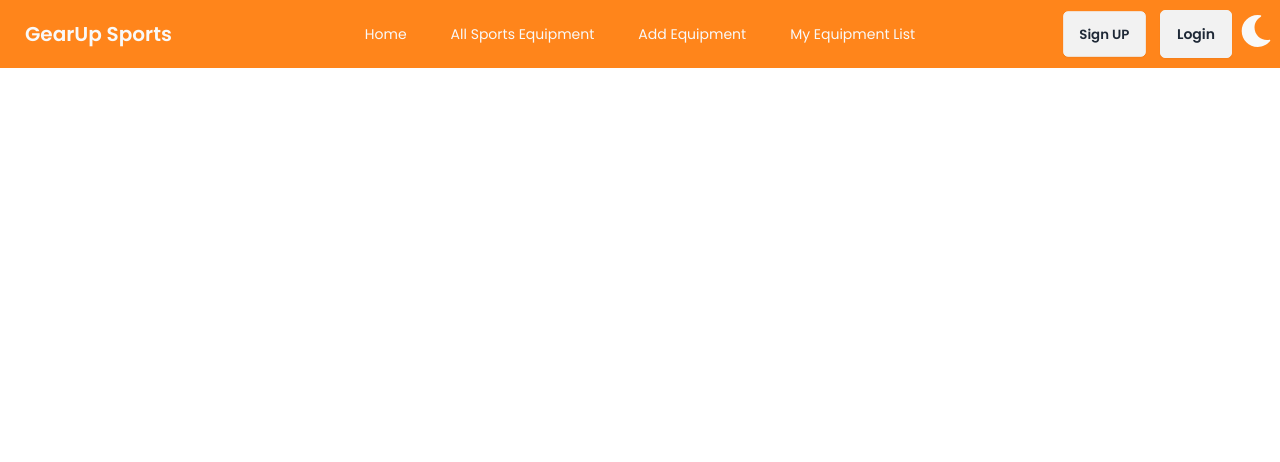
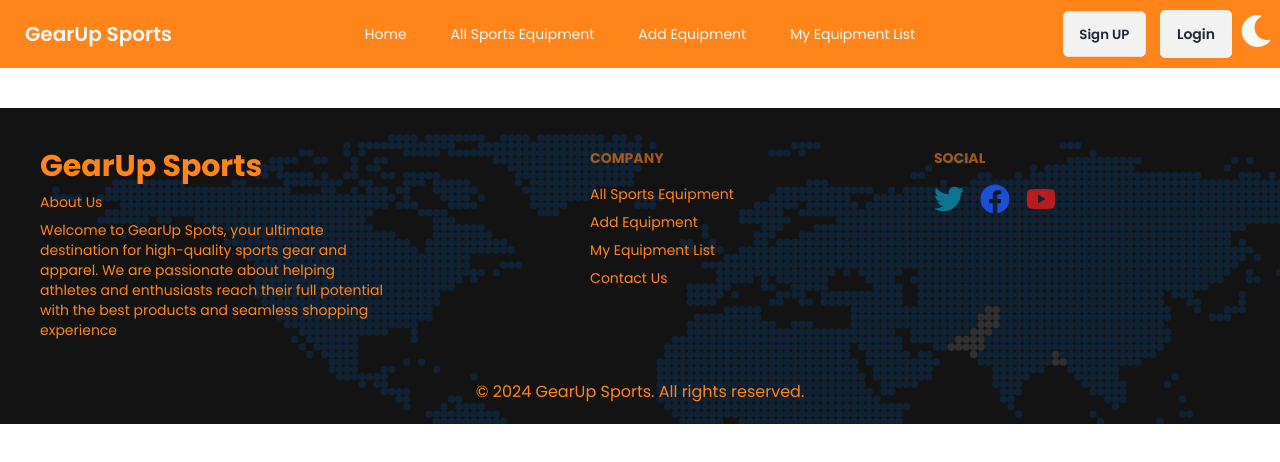
Before and after one commit to kobirul5/Gear-Up-Sports, a React (Vite) app: page /auth in a window 1280 px wide. Shown: the top 462 px of the page. Built offline with nearby package versions, Linux system fonts and the light colour scheme; no server answers.

Commit message:
fixed some issu for design and etc

```diff
--- a/src/components/Navbar.jsx
+++ b/src/components/Navbar.jsx
@@ -30,7 +30,7 @@ const Navbar = () => {
                     </div>
                     <ul
                         tabIndex={0}
-                        className="menu menu-sm dropdown-content bg-gray-600 text-white rounded-box z-[1] mt-3 w-52 p-2 shadow gap-3">
+                        className="menu menu-sm dropdown-content bg-btn-color text-white rounded-box z-10 mt-3 w-52 p-2 shadow gap-3">
                         <li><NavLink to="/">Home</NavLink></li>
                         <li><NavLink to="/allEquipment">All Sports Equipment</NavLink></li>
                         <li><NavLink to="/addEquipment">Add Equipment</NavLink></li>
--- a/src/layout/MainLayout.jsx
+++ b/src/layout/MainLayout.jsx
@@ -23,12 +23,15 @@ const MainLayout = () => {
                 <Outlet></Outlet>
             </section>
             <section
-            style={{
-                backgroundImage: `url(${FooterImg})`,
-            }}
+                style={{
+                    backgroundImage: `url(${FooterImg})`,
+                }}
+                className="mt-10"
             >
 
                 <Footer></Footer>
+                <p className="text-center text-primary pb-5">&copy; 2024 GearUp Sports. All rights reserved.</p>
+
             </section>
         </div>
     );
--- a/src/pages/AuthPage.jsx
+++ b/src/pages/AuthPage.jsx
@@ -1,11 +1,24 @@
 import { Outlet } from "react-router-dom";
 import Navbar from "../components/Navbar";
+import Footer from "../components/Footer";
+import FooterImg from "../assets/WorldMap.svg"
 
 const AuthPage = () => {
     return (
         <div>
             <Navbar></Navbar>
             <Outlet></Outlet>
+            <section
+            className="mt-10"
+                style={{
+                    backgroundImage: `url(${FooterImg})`,
+                }}
+            >
+
+                <Footer></Footer>
+                <p className="text-center text-primary pb-5">&copy; 2024 GearUp Sports. All rights reserved.</p>
+
+            </section>
         </div>
     );
 };
--- a/src/pages/ErroorPage.jsx
+++ b/src/pages/ErroorPage.jsx
@@ -2,6 +2,7 @@ import { Link } from "react-router-dom";
 import Footer from "../components/Footer";
 import Heading from "../components/Heading";
 import Navbar from "../components/Navbar";
+import FooterImg from "../assets/WorldMap.svg"
 
 const ErrorPage = () => {
     return (
@@ -18,7 +19,16 @@ const ErrorPage = () => {
                 ></Heading>
             </section>
 
-            <Footer></Footer>
+            <section
+                style={{
+                    backgroundImage: `url(${FooterImg})`,
+                }}
+            >
+
+                <Footer></Footer>
+                <p className="text-center text-primary pb-5">&copy; 2024 GearUp Sports. All rights reserved.</p>
+
+            </section>
 
         </div>
     );
--- a/src/pages/Login.jsx
+++ b/src/pages/Login.jsx
@@ -49,7 +49,7 @@ const Login = () => {
                 <div className="text-center lg:text-left">
                     <h1 className="text-5xl font-bold">Login now!</h1>
                 </div>
-                <div className={`card ${theme === 'light' ? 'bg-orange-100': ''} w-full max-w-sm lg:min-w-[500px] shrink-0 border`}>
+                <div className={`card ${theme === 'light' ? 'bg-orange-100': ''}  max-w-sm lg:min-w-[500px] shrink-0 border`}>
                     <form onSubmit={handleLogin} className="card-body pb-2">
                         <div className="form-control">
                             <label className="label">
```
Also changed, not shown: 1 other file (tests, documents, lock files or other folders).
